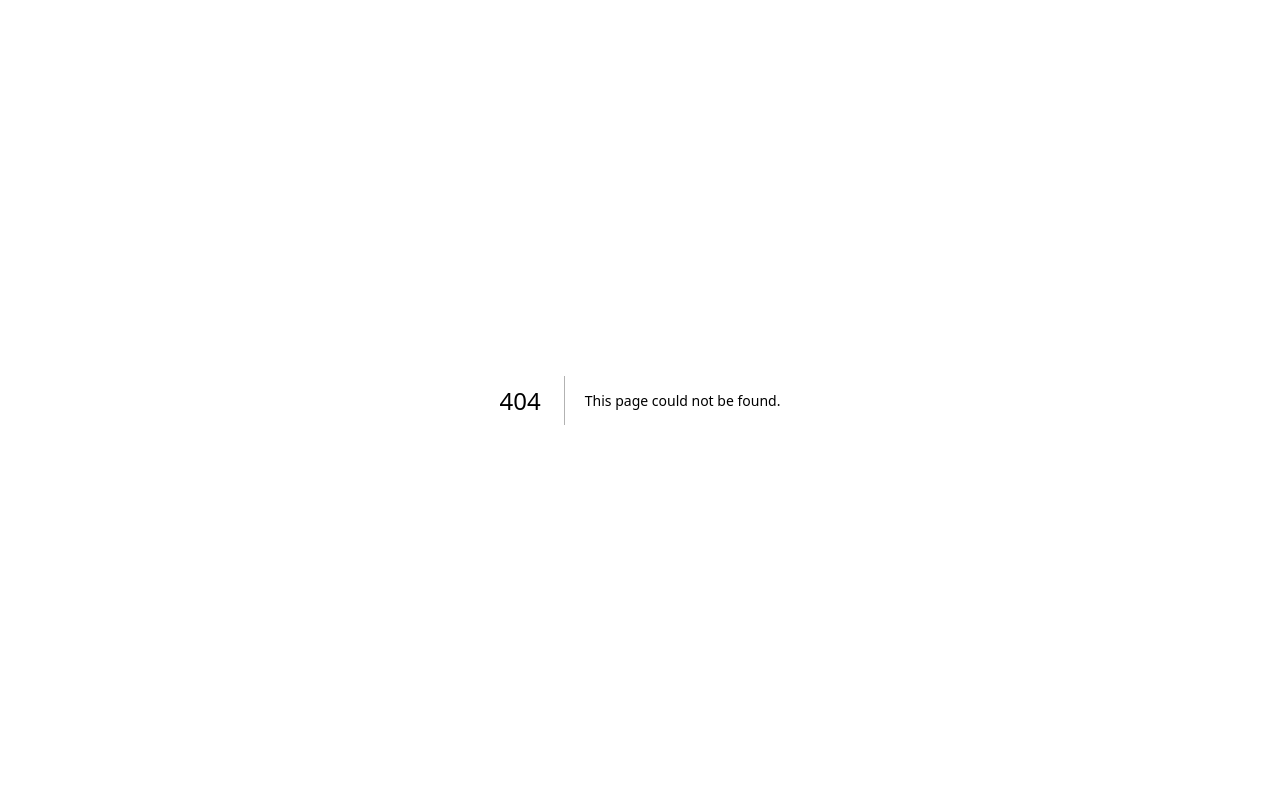
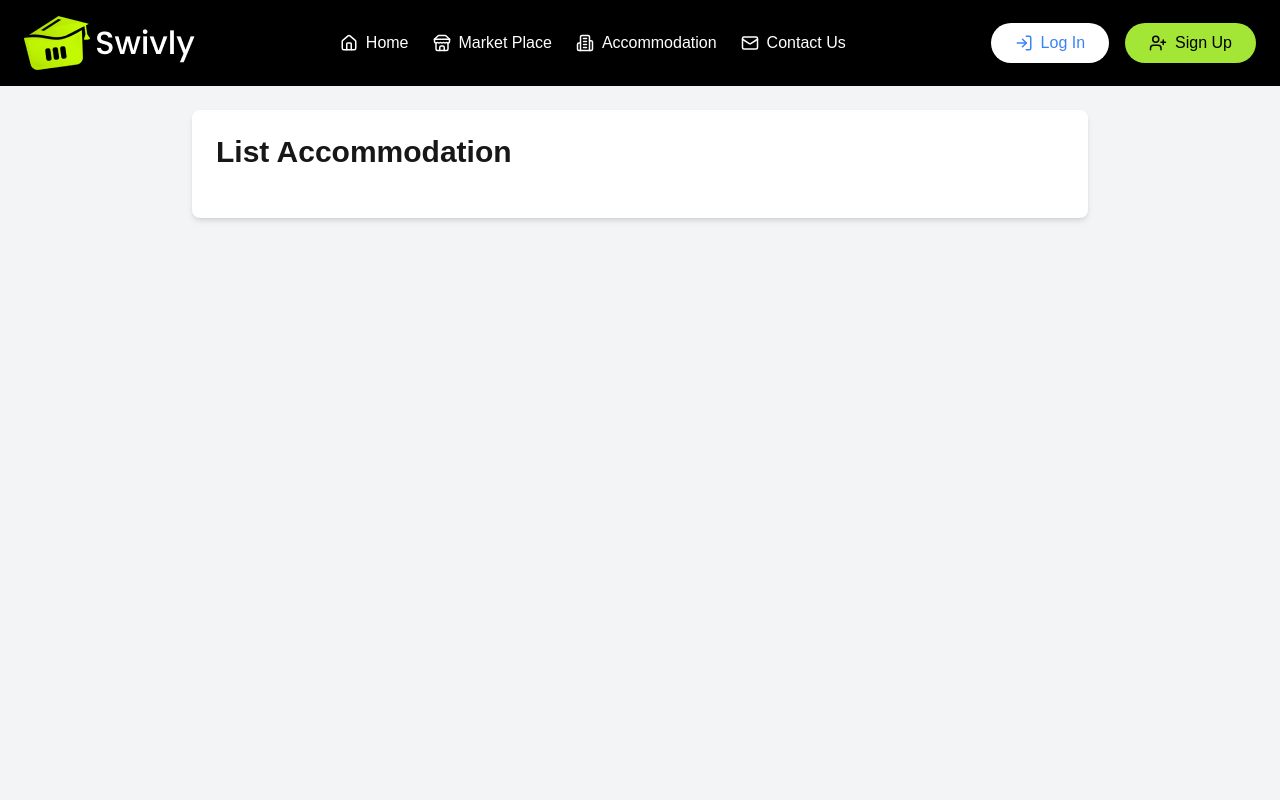
Before and after one commit to codeAKstan/Swivly2, a Next.js app in the folder frontend/swivly-frontend/: page /list-accommodation in a window 1280 px wide. Before the commit this address had no page. Shown: the top 800 px of the page. Built offline with nearby package versions, Linux system fonts and the light colour scheme.

Commit message:
Added view products for sellers and view accommodations for agents

```diff
--- /dev/null
+++ b/frontend/swivly-frontend/app/add-product/page.tsx
@@ -0,0 +1,20 @@
+"use client";
+
+import React from "react";
+import Header from "../components/Header";
+import Footer from "../components/Footer";
+
+export default function AddProductPage() {
+  return (
+    <>
+      <Header />
+      <main className="bg-gray-100 min-h-screen p-6">
+        <div className="max-w-4xl mx-auto bg-white p-6 rounded-lg shadow-md">
+          <h1 className="text-3xl font-bold mb-6">Add Product</h1>
+          {/* Add your product form here */}
+        </div>
+      </main>
+      <Footer />
+    </>
+  );
+}
--- a/frontend/swivly-frontend/app/dashboard/page.tsx
+++ b/frontend/swivly-frontend/app/dashboard/page.tsx
@@ -102,24 +102,40 @@ const DashboardPage = () => {
         {user.role === "seller" && (
           <div className="mb-8">
             <h2 className="text-xl font-semibold mb-4">Seller Actions</h2>
+            <div className="flex space-x-4">
               <Link
                 href="/add-product"
                 className="bg-lime-400 text-black px-6 py-2 rounded-full hover:bg-lime-500 transition-colors"
               >
                 Add Product
               </Link>
+              <Link
+                href="/view-products"
+                className="bg-lime-400 text-black px-6 py-2 rounded-full hover:bg-lime-500 transition-colors"
+              >
+                View Added Products
+              </Link>
+            </div>
           </div>
         )}
 
         {user.role === "agent" && (
           <div className="mb-8">
             <h2 className="text-xl font-semibold mb-4">Agent Actions</h2>
+            <div className="flex space-x-4">
               <Link
                 href="/list-accommodation"
                 className="bg-lime-400 text-black px-6 py-2 rounded-full hover:bg-lime-500 transition-colors"
               >
                 List Accommodation
               </Link>
+              <Link
+                href="/view-accommodation"
+                className="bg-lime-400 text-black px-6 py-2 rounded-full hover:bg-lime-500 transition-colors"
+              >
+                View Listed Accommodation
+              </Link>
+            </div>
           </div>
         )}
 
--- /dev/null
+++ b/frontend/swivly-frontend/app/list-accommodation/page.tsx
@@ -0,0 +1,20 @@
+"use client";
+
+import React from "react";
+import Header from "../components/Header";
+import Footer from "../components/Footer";
+
+export default function ListAccommodationPage() {
+  return (
+    <>
+      <Header />
+      <main className="bg-gray-100 min-h-screen p-6">
+        <div className="max-w-4xl mx-auto bg-white p-6 rounded-lg shadow-md">
+          <h1 className="text-3xl font-bold mb-6">List Accommodation</h1>
+          {/* Add your accommodation form here */}
+        </div>
+      </main>
+      <Footer />
+    </>
+  );
+}
```
Also changed, not shown: frontend/swivly-frontend/app/view-accommodation/page.tsx (added), frontend/swivly-frontend/app/view-products/page.tsx (added). Lines whose indentation alone changed are shown as unchanged.
